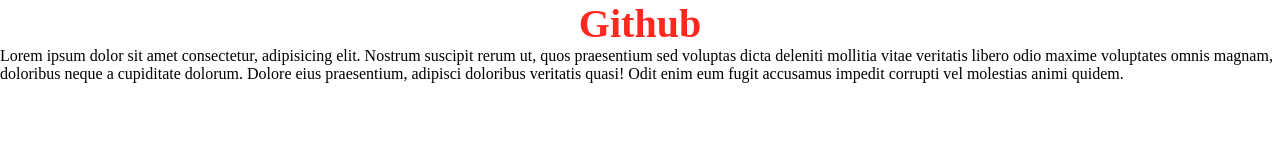
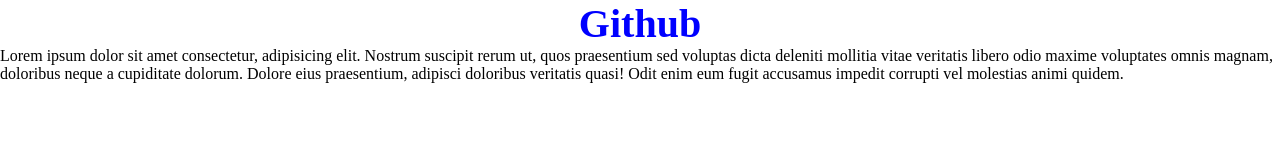
Before and after one commit to Nikita-Hunter/session-3, a plain HTML site: page index.html in a window 1280 px wide. Drawn offline with Linux system fonts and the light colour scheme.

Commit message:
Update main-style.css

```diff
--- a/style/main-style.css
+++ b/style/main-style.css
@@ -3,5 +3,5 @@
     font-size: 2.5rem;
     text-align: center;
     font-weight: 600;
-    color: rgb(255,40,30);
+    color: blue;
 }
```
